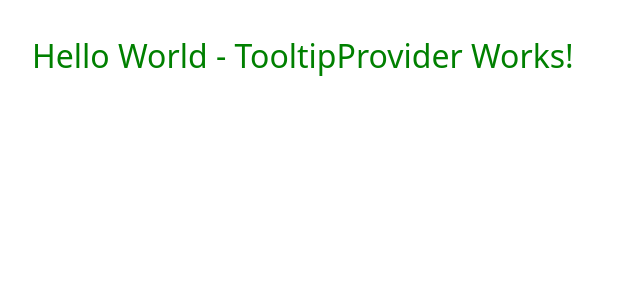
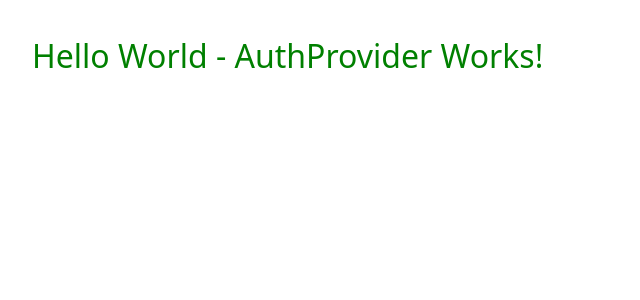
Before and after one commit to Shafwansafi06/forkcast-kitchen-ai, a React (Vite) app: page / in a window 1280 px wide. Shown: the top 300 px of the page, without its empty margins (0-640 px from the left). Built offline with nearby package versions, Linux system fonts and the light colour scheme; no server answers.

Commit message:
Debug: Add AuthProvider to isolate crash

```diff
--- a/src/App.tsx
+++ b/src/App.tsx
@@ -1,12 +1,15 @@
 import { QueryClient, QueryClientProvider } from "@tanstack/react-query";
 import { TooltipProvider } from "@/components/ui/tooltip";
+import { AuthProvider } from "@/contexts/AuthContext";
 console.log('App.tsx loaded');
 const queryClient = new QueryClient();
 const App = () => {
   return (
     <QueryClientProvider client={queryClient}>
       <TooltipProvider>
-        <div style={{ color: 'green', fontSize: 32, padding: 32 }}>Hello World - TooltipProvider Works!</div>
+        <AuthProvider>
+          <div style={{ color: 'green', fontSize: 32, padding: 32 }}>Hello World - AuthProvider Works!</div>
+        </AuthProvider>
       </TooltipProvider>
     </QueryClientProvider>
   );
```
